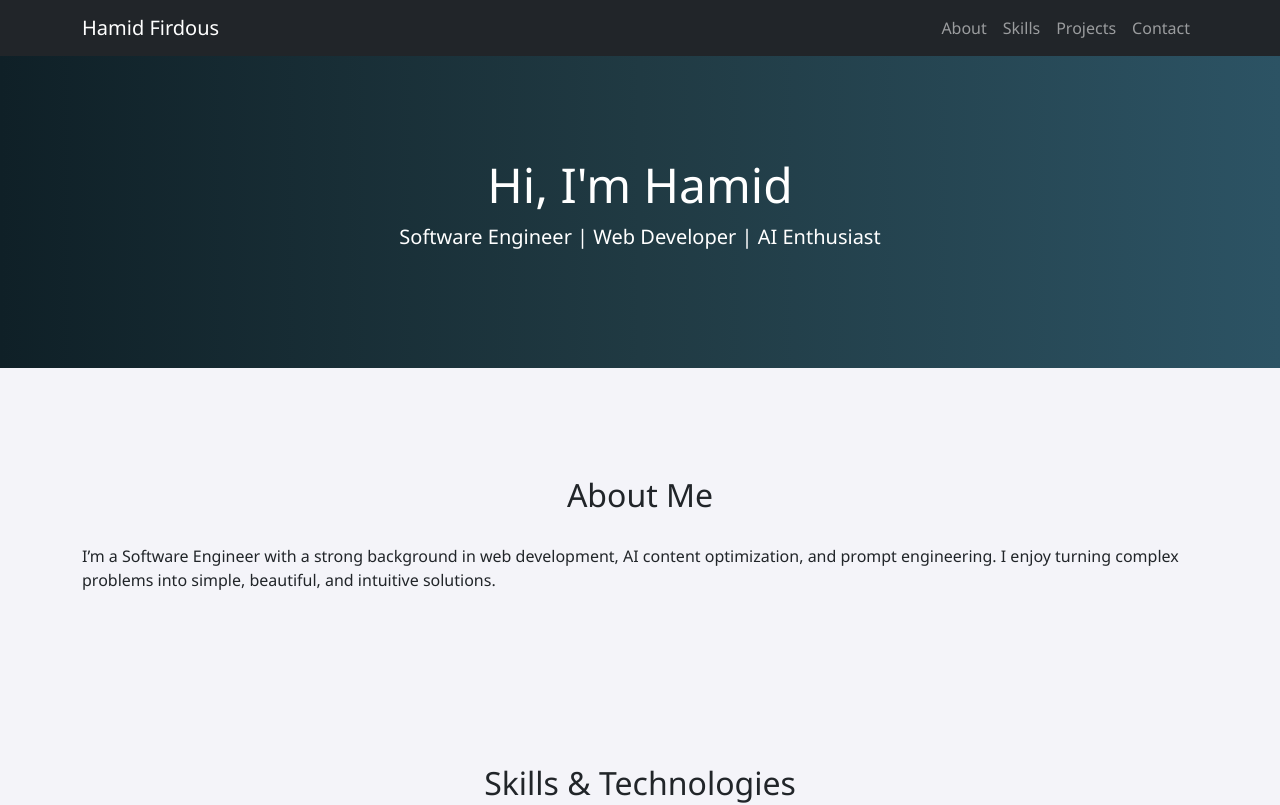
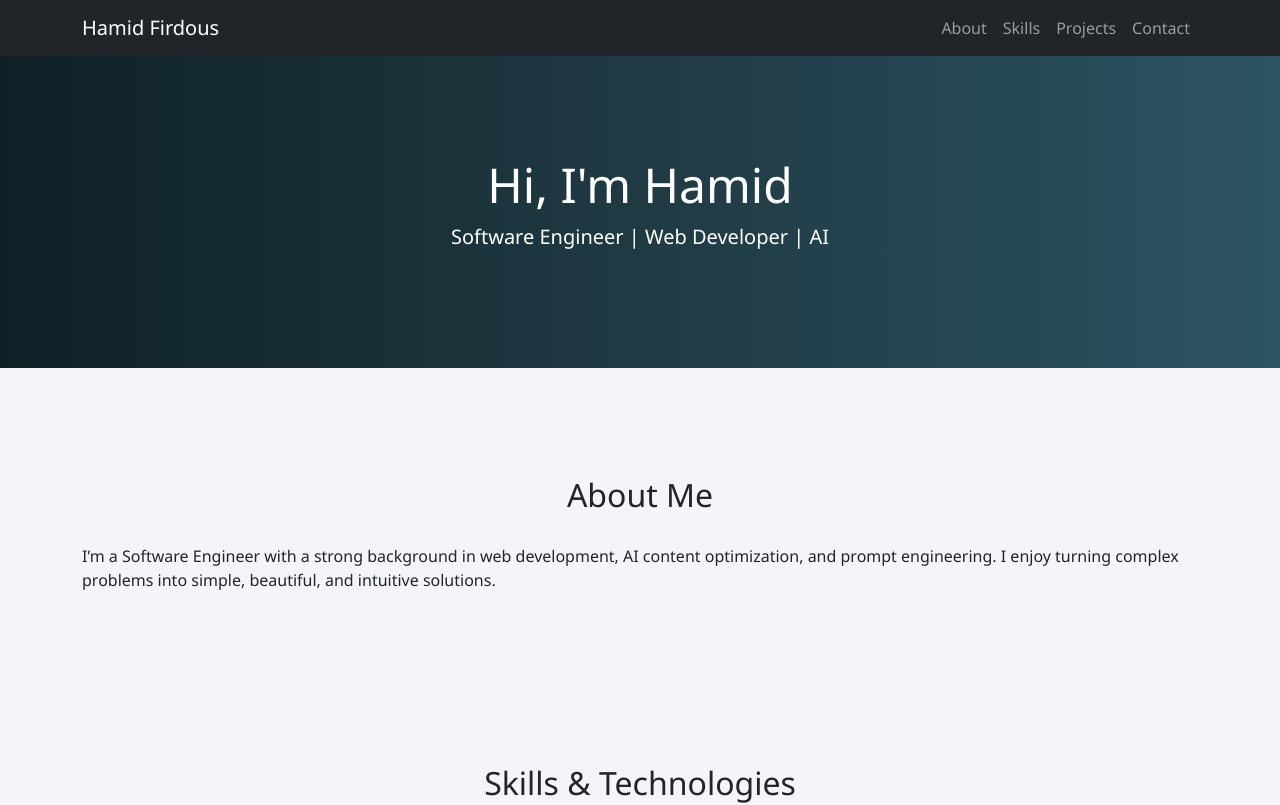
Before and after one commit to Hamid3489/hamid-portfolio, a plain HTML site: page index.html in a window 1280 px wide. Shown: the top 805 px of the page. Drawn offline with nearby package versions, Linux system fonts and the light colour scheme.

Commit message:
Update index.html

```diff
--- a/index.html
+++ b/index.html
@@ -64,7 +64,7 @@
   <section class="hero">
     <div class="container">
       <h1>Hi, I'm Hamid</h1>
-      <p class="lead">Software Engineer | Web Developer | AI Enthusiast</p>
+      <p class="lead">Software Engineer | Web Developer | AI </p>
     </div>
   </section>
 
```
